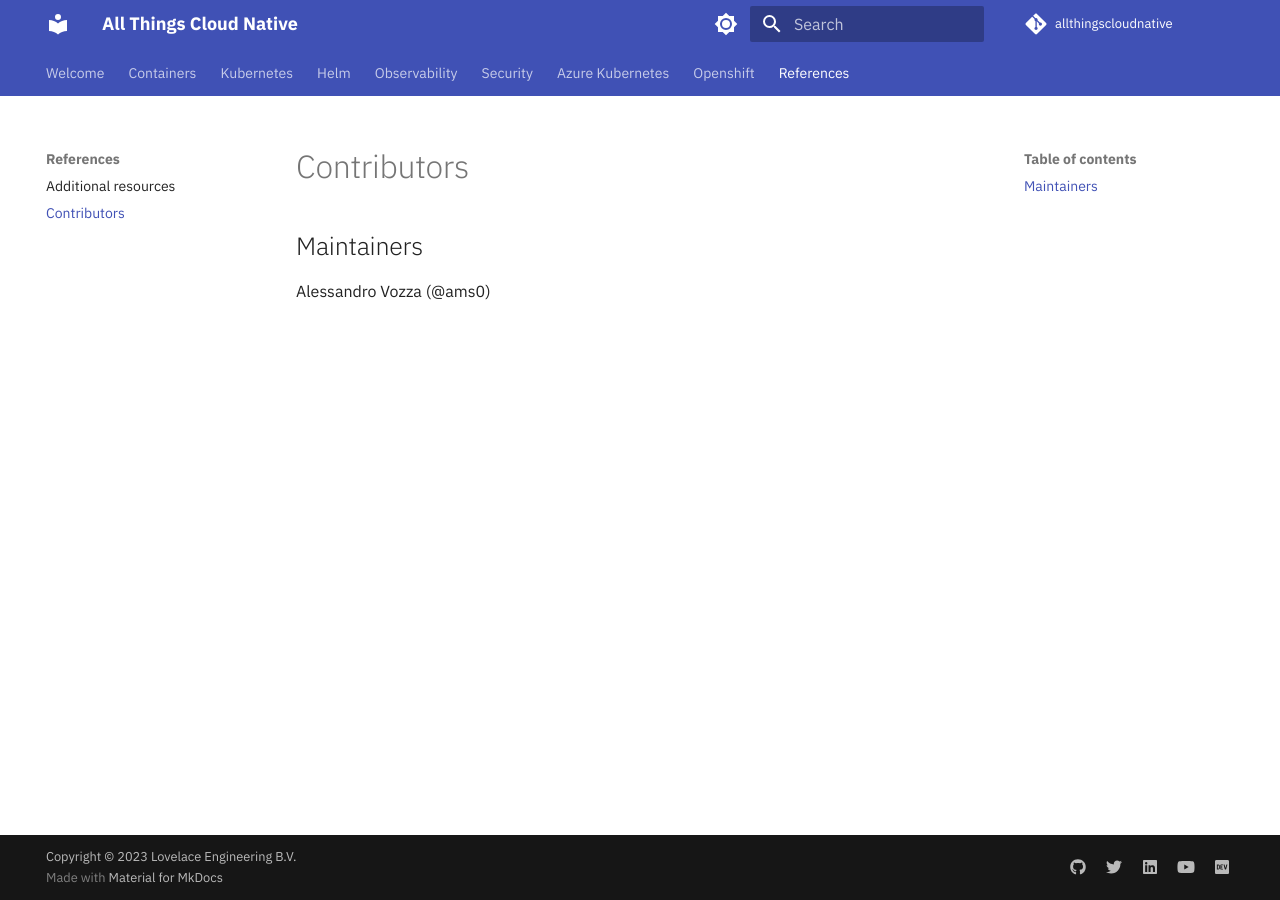
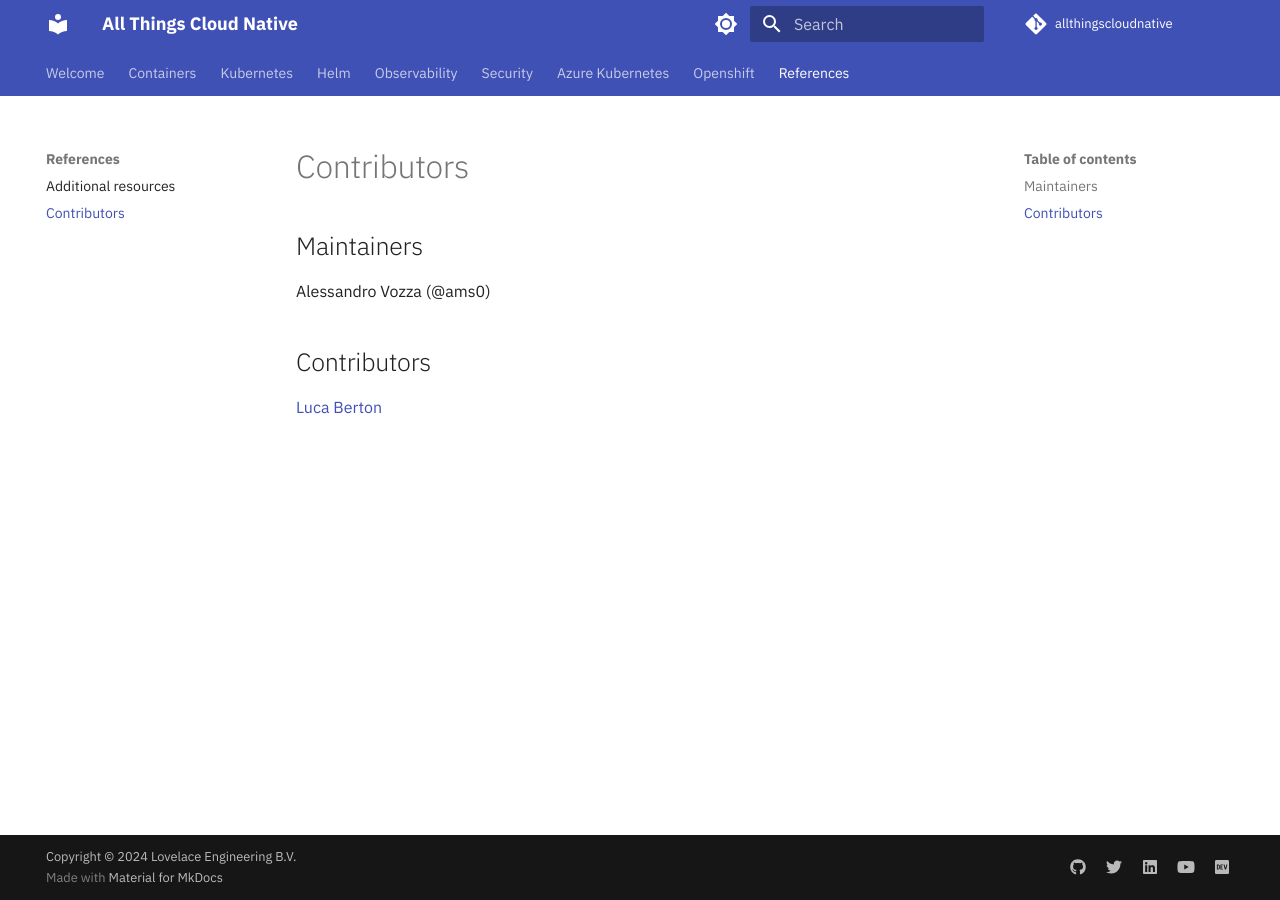
Before and after one commit to ams0/allthingscloudnative, an MkDocs documentation site: the page built from docs/references/CONTRIBUTORS.md, in a window 1280 px wide. Built offline with MkDocs 1.6.1 and Material for MkDocs 9.7.7, drawn with Linux system fonts in a browser that asks for light colours; comment, search, counter and statistics services are not loaded.

Commit message:
copyright and contrib

```diff
--- a/docs/references/CONTRIBUTORS.md
+++ b/docs/references/CONTRIBUTORS.md
@@ -3,3 +3,7 @@
 ## Maintainers
 
 Alessandro Vozza (@ams0)
+
+## Contributors
+
+[Luca Berton](https://www.lucaberton.com/)
--- a/mkdocs.yml
+++ b/mkdocs.yml
@@ -89,7 +89,7 @@ nav:
     - Contributors: references/CONTRIBUTORS.md
 
 # Copyright
-copyright: Copyright &copy; 2023 Lovelace Engineering B.V.
+copyright: Copyright &copy; 2024 Lovelace Engineering B.V.
 
 # Theme
 theme:
```
